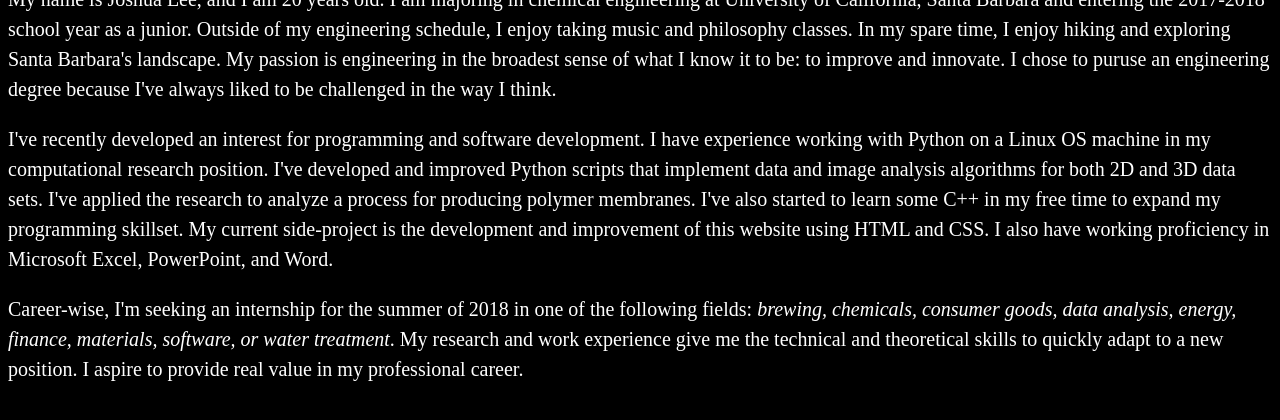
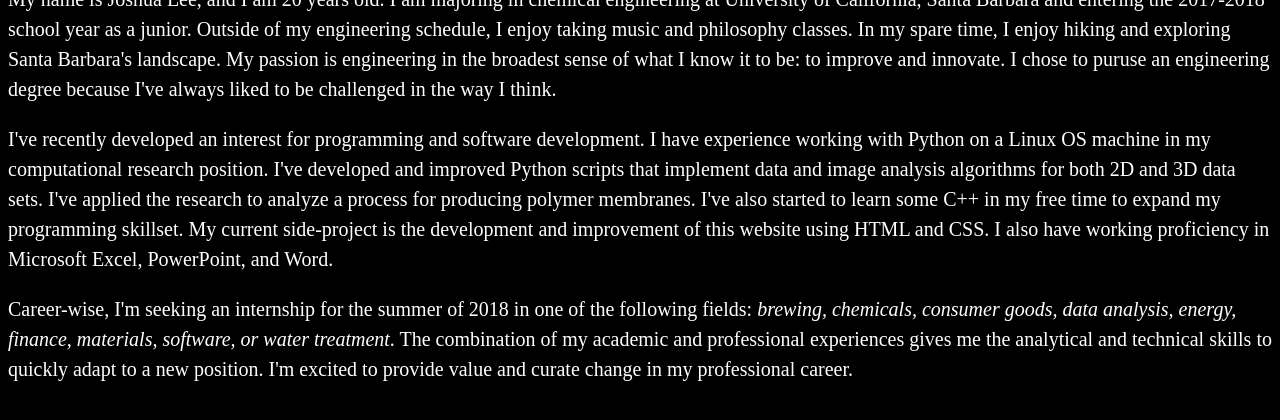
Before and after one commit to 1996leejoshua/1996leejoshua.github.io, a Jekyll site: the page built from index.html, in a window 1280 px wide and 1400 px high, scrolled down 1673 px, cut to the strip 0-458 px from the top of the window. Shown: the top 420 px of the strip. Built offline with Jekyll 4.4.1, drawn with Linux system fonts in a browser that asks for light colours; some of the changed text lies outside the part shown.

Commit message:
Update index.html

```diff
--- a/index.html
+++ b/index.html
@@ -43,7 +43,7 @@
 				I've recently developed an interest for programming and software development. I have experience working with Python on a Linux OS machine in my computational research position. I've developed and improved Python scripts that implement data and image analysis algorithms for both 2D and 3D data sets. I've applied the research to analyze a process for producing polymer membranes. I've also started to learn some C++ in my free time to expand my programming skillset. My current side-project is the development and improvement of this website using HTML and CSS. I also have working proficiency in Microsoft Excel, PowerPoint, and Word.
 			</p>
 			<p>
-				Career-wise, I'm seeking an internship for the summer of 2018 in one of the following fields: <i>brewing, chemicals, consumer goods, data analysis, energy, finance, materials, software, or water treatment</i>. My research and work experience give me the technical and theoretical skills to quickly adapt to a new position. I aspire to provide real value in my professional career.
+				Career-wise, I'm seeking an internship for the summer of 2018 in one of the following fields: <i>brewing, chemicals, consumer goods, data analysis, energy, finance, materials, software, or water treatment</i>. The combination of my academic and professional experiences gives me the analytical and technical skills to quickly adapt to a new position. I'm excited to provide value and curate change in my professional career.
 			</p>
 			<br><br><br>
 		</div>
@@ -62,7 +62,7 @@
 		<div class="cd-container">
 			<!--<h1>Contact Me</h1>-->
 			<br><br><br>
-			<p align="center">Contact me via email and I will reply promptly! Feel free to contact me with any personal questions or professional opportunities.</p>
+			<p align="center">Feel free to contact me with any personal questions or professional opportunities.</p>
 			<br>
 			<p align="center">Email: <a href="mailto:1996.leejoshua@gmail.com">1996.leejoshua@gmail.com</a></p>
 			<br>
```
